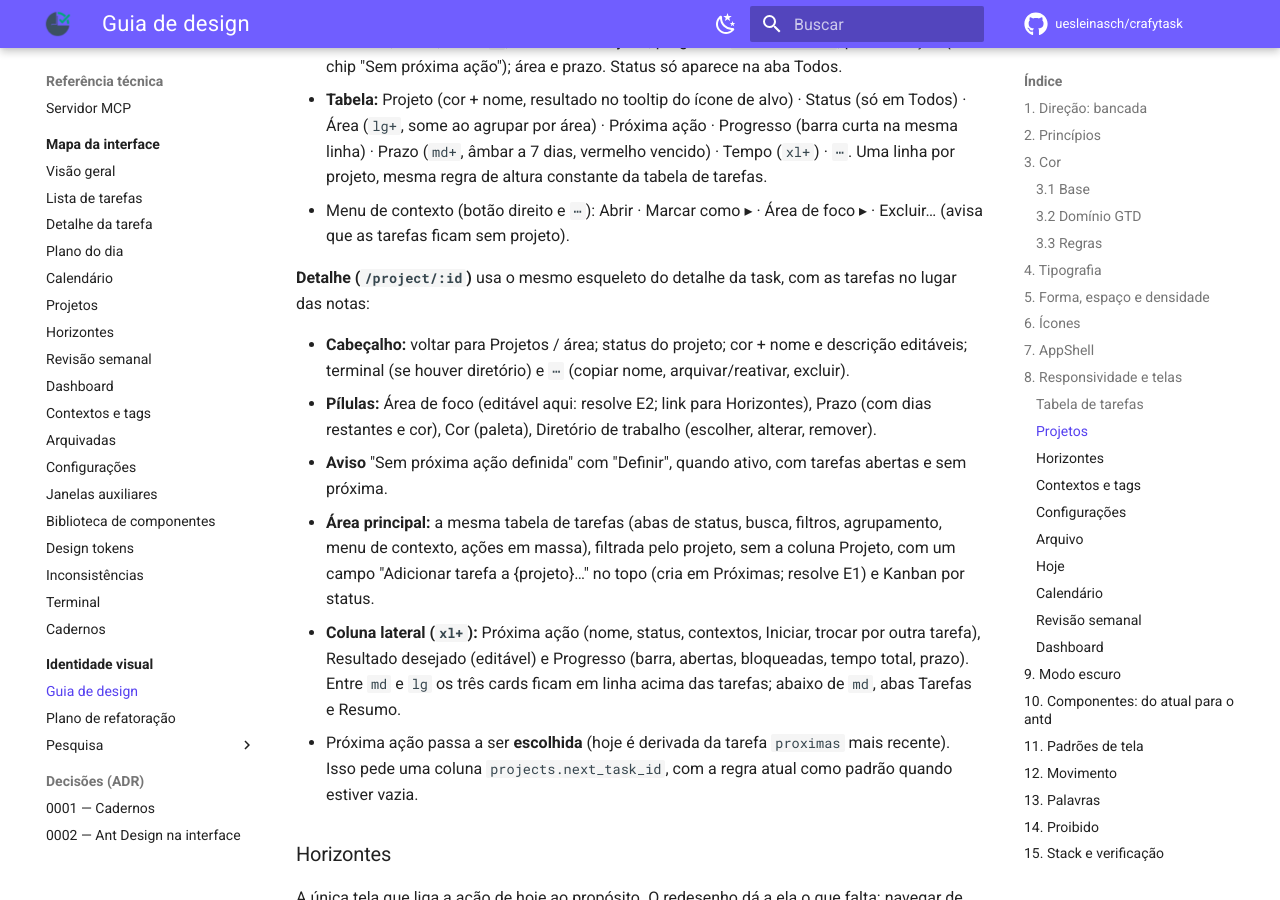
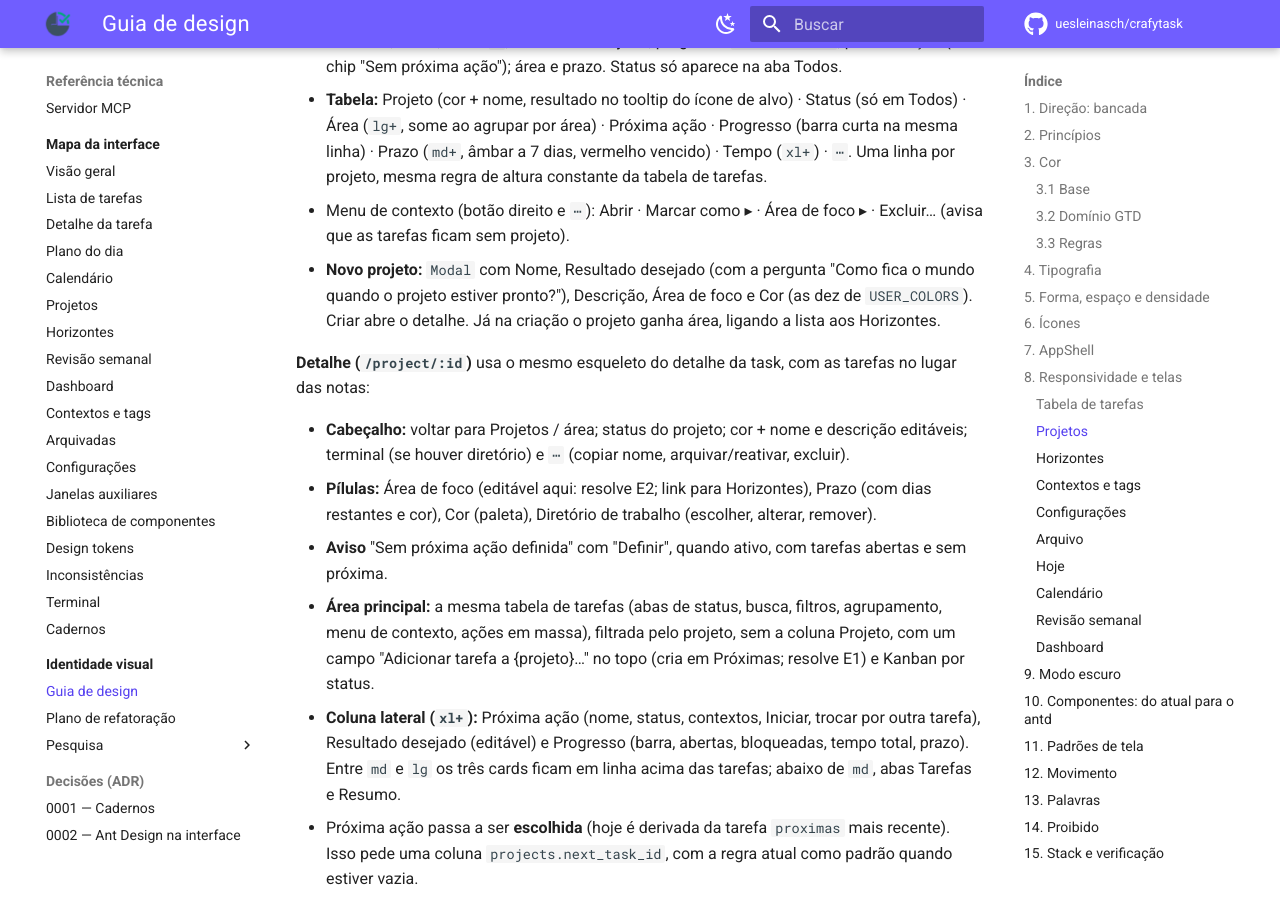
Before and after one commit to uesleinasch/crafytask, an MkDocs documentation site: the page built from docs/design/guia-de-design.md, in a window 1280 px wide and 900 px high, scrolled down 15824 px. Built offline with MkDocs 1.6.1 and Material for MkDocs 9.7.7, drawn with Linux system fonts in a browser that asks for light colours; some web fonts are replaced; comment, search, counter and statistics services are not loaded.

Commit message:
docs(design): modal novo projeto no protótipo

```diff
--- a/docs/design/guia-de-design.md
+++ b/docs/design/guia-de-design.md
@@ -452,6 +452,9 @@ giram em torno disso.
   mesma regra de altura constante da tabela de tarefas.
 - Menu de contexto (botão direito e `⋯`): Abrir · Marcar como ▸ · Área de foco ▸ · Excluir… (avisa
   que as tarefas ficam sem projeto).
+- **Novo projeto:** `Modal` com Nome, Resultado desejado (com a pergunta "Como fica o mundo quando o
+  projeto estiver pronto?"), Descrição, Área de foco e Cor (as dez de `USER_COLORS`). Criar abre o
+  detalhe. Já na criação o projeto ganha área, ligando a lista aos Horizontes.
 
 **Detalhe (`/project/:id`)** usa o mesmo esqueleto do detalhe da task, com as tarefas no lugar das
 notas:
```
Also changed, not shown: docs/design/plano-de-refatoracao.md (+1 -1 lines), docs/design/prototipo/checklist.json (+10 -0 lines), docs/design/prototipo/index.html (+16 -3 lines).
